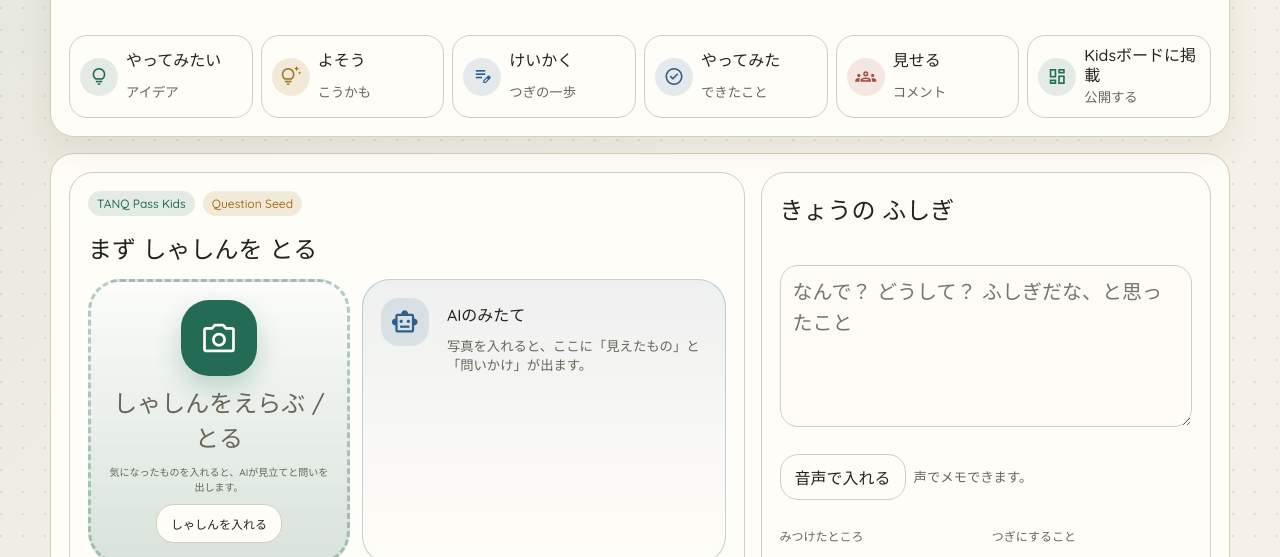
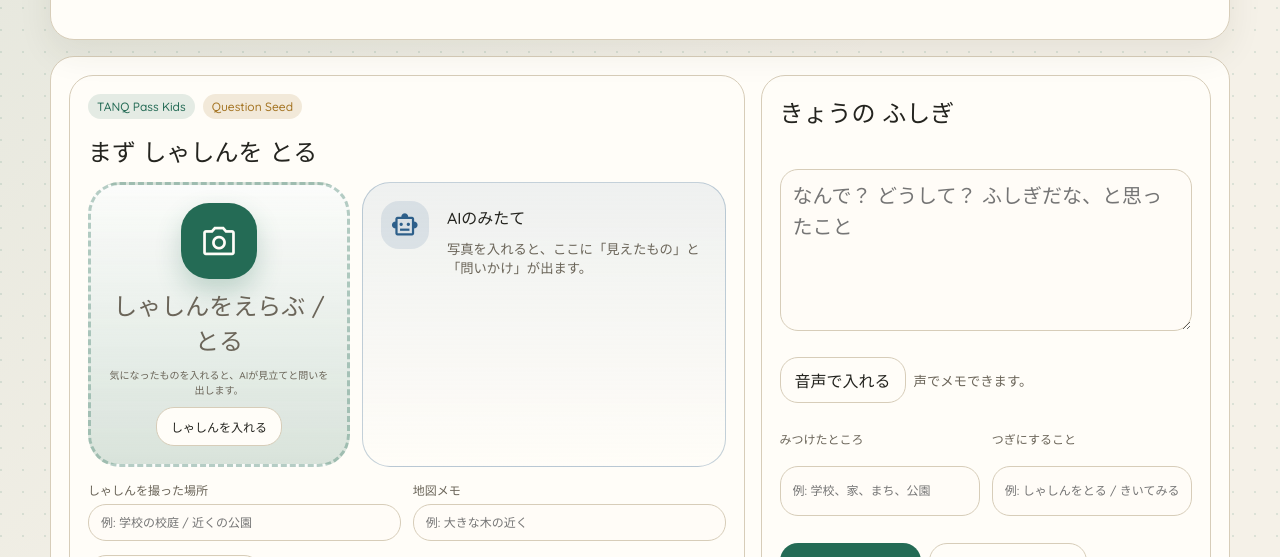
Before and after one commit to ikeda1028/tanq-graph-public, a website: page kids-tool/index.html in a window 1280 px wide. Shown: the part 543-1100 px from the top of the page. Drawn offline with nearby package versions, Linux system fonts and the light colour scheme; files whose address does not match are found by name.

Commit message:
Simplify kids journey panel

```diff
--- a/kids-tool/index.html
+++ b/kids-tool/index.html
@@ -493,47 +493,6 @@
       color: #fffdf7;
       box-shadow: 0 10px 24px rgba(49, 151, 245, .22);
     }
-    .action-grid {
-      display: grid;
-      grid-template-columns: repeat(6, minmax(0, 1fr));
-      gap: 8px;
-    }
-    .action-card {
-      min-height: 72px;
-      text-align: left;
-      border: 1px solid var(--line);
-      border-radius: 18px;
-      padding: 10px;
-      color: var(--ink);
-      background: var(--surface);
-      cursor: pointer;
-      display: grid;
-      grid-template-columns: auto 1fr;
-      gap: 4px 8px;
-      justify-items: start;
-      align-items: center;
-    }
-    .action-card strong {
-      font-size: 16px;
-      line-height: 1.2;
-    }
-    .action-card .badge.material-symbols-outlined {
-      width: 38px;
-      height: 38px;
-      padding: 0;
-      font-size: 21px;
-      font-weight: 400;
-    }
-    .action-card small {
-      grid-column: 2;
-      line-height: 1.35;
-    }
-    .action-card .badge {
-      grid-row: span 2;
-      align-self: center;
-      min-width: 32px;
-      min-height: 32px;
-    }
     .map-frame {
       width: 100%;
       min-height: 240px;
@@ -545,7 +504,6 @@
     @media (max-width: 980px) {
       main { width: min(100% - 28px, 1180px); }
       .grid, .kids-hero, .photo-panel, .form-grid, .steps, .log-grid, .ai-coach-grid, .detail-grid { grid-template-columns: 1fr; }
-      .action-grid { grid-template-columns: repeat(2, minmax(0, 1fr)); }
       .kids-journey-head { display: grid; }
       .kids-journey-rail { grid-template-columns: repeat(5, minmax(88px, 1fr)); overflow-x: auto; padding-bottom: 8px; }
       .full, .wide, .half, .narrow { grid-column: auto; }
@@ -581,7 +539,7 @@
             <p class="eyebrow">TANQ KIDS JOURNEY</p>
             <h2>ふしぎからKidsボードまで進む</h2>
           </div>
-          <small>上のレールで今の流れを見て、下の小さな操作テーブルから次の記録を追加します。</small>
+          <small>今のたんけんがどの段階にあるかを見ます。記録は下の入力欄から追加できます。</small>
         </div>
         <div class="kids-journey-rail" aria-label="Kidsたんけんの手順">
           <div class="journey-step active"><span class="journey-icon material-symbols-outlined">explore</span><strong>ふしぎ</strong><small>見つける</small></div>
@@ -589,14 +547,6 @@
           <div class="journey-step"><span class="journey-icon material-symbols-outlined">edit_note</span><strong>けいかく</strong><small>つぎの一歩</small></div>
           <div class="journey-step"><span class="journey-icon material-symbols-outlined">play_circle</span><strong>やってみる</strong><small>写真・メモ</small></div>
           <div class="journey-step"><span class="journey-icon material-symbols-outlined">dashboard</span><strong>Kidsボード</strong><small>みんなに見せる</small></div>
-        </div>
-        <div class="action-grid">
-          <button class="action-card" data-action="idea" type="button"><span class="badge green material-symbols-outlined">lightbulb</span><strong>やってみたい</strong><small>アイデア</small></button>
-          <button class="action-card" data-action="prediction" type="button"><span class="badge gold material-symbols-outlined">tips_and_updates</span><strong>よそう</strong><small>こうかも</small></button>
-          <button class="action-card" data-action="plan" type="button"><span class="badge material-symbols-outlined">edit_note</span><strong>けいかく</strong><small>つぎの一歩</small></button>
-          <button class="action-card" data-action="activity" type="button"><span class="badge material-symbols-outlined">check_circle</span><strong>やってみた</strong><small>できたこと</small></button>
-          <button class="action-card" data-action="share" type="button"><span class="badge red material-symbols-outlined">groups</span><strong>見せる</strong><small>コメント</small></button>
-          <button class="action-card" data-action="kids-board" type="button"><span class="badge green material-symbols-outlined">dashboard</span><strong>Kidsボードに掲載</strong><small>公開する</small></button>
         </div>
       </section>
 
```
